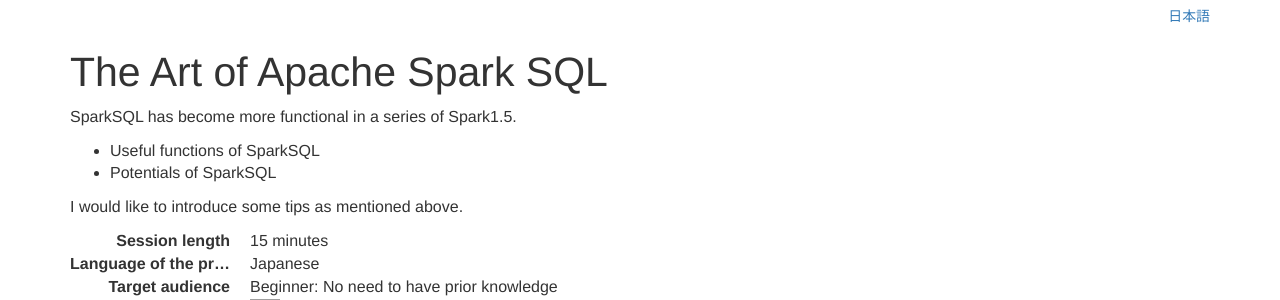
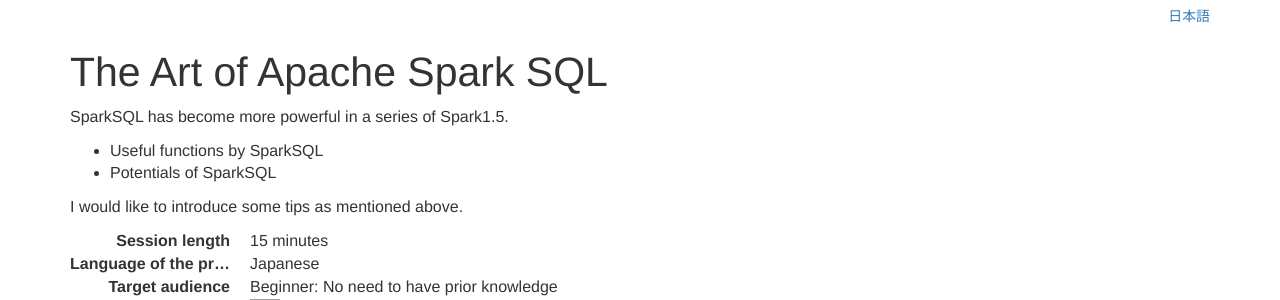
Before and after one commit to scalajp/2016.scalamatsuri.org, a Jekyll site: the page built from _candidates_en/YuriInoue_2.html, in a window 1280 px wide. Shown: the part 144-444 px from the top of the page. Built offline with Jekyll 4.4.1, drawn with Linux system fonts in a browser that asks for light colours; nearby versions of some CDN libraries; comment, search, counter and statistics services are not loaded; grey boxes are pictures that could not be loaded.

Commit message:
Update YuriInoue_1.html

```diff
--- a/_candidates_en/YuriInoue_2.html
+++ b/_candidates_en/YuriInoue_2.html
@@ -9,9 +9,9 @@ github: x1-
 icon: https://pbs.twimg.com/profile_images/530298842156003328/10bY4mf8_400x400.png
 organization: CyberAgent, Inc.
 ---
-<p>SparkSQL has become more functional in a series of Spark1.5.</p>
+<p>SparkSQL has become more powerful in a series of Spark1.5.</p>
 <ul>
-<li>Useful functions of SparkSQL</li>
+<li>Useful functions by SparkSQL</li>
 <li>Potentials of SparkSQL</li>
 </ul>
 <p>I would like to introduce some tips as mentioned above.</p>
```
